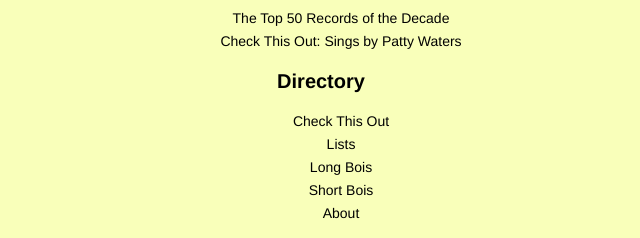
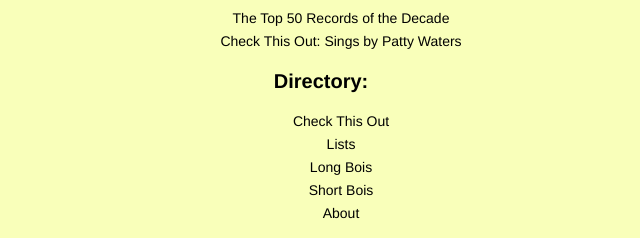
Before and after one commit to rough-prophet/obscurity-purity, a plain HTML site: page index.html in a window 1280 px wide. Shown: the part 451-689 px from the top of the page, 319-959 px from the left. Drawn offline with Linux system fonts and the light colour scheme.

Commit message:
update index

```diff
--- a/index.html
+++ b/index.html
@@ -33,7 +33,8 @@ Welcome to Obscurity Purity, test version. Updates on Wednesdays and Sundays. </
 <li>Check This Out: Sings by Patty Waters</li>
 </ul>
 
-<h2> Directory</h2>
+<h2>Directory:</h2>
+
 <ul>
   <li> Check This Out </li>
   <li> Lists </li>
```
